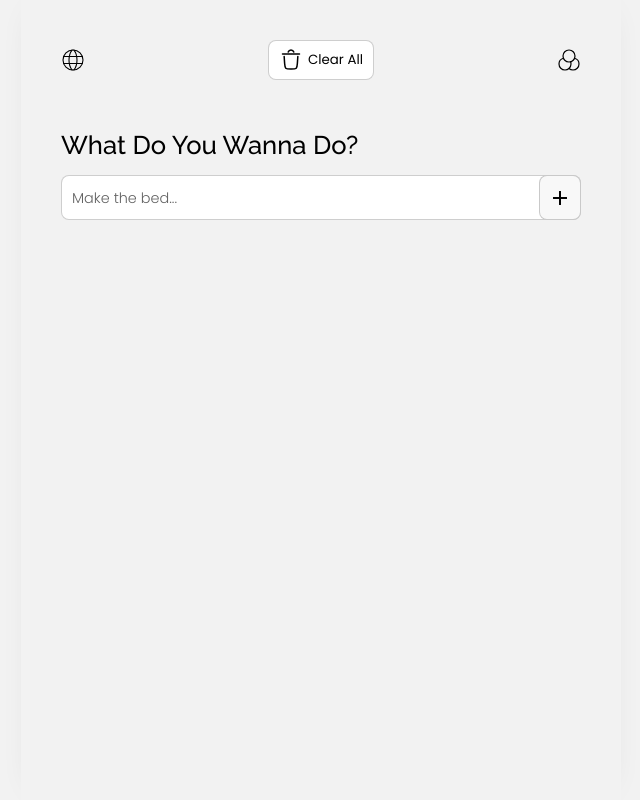
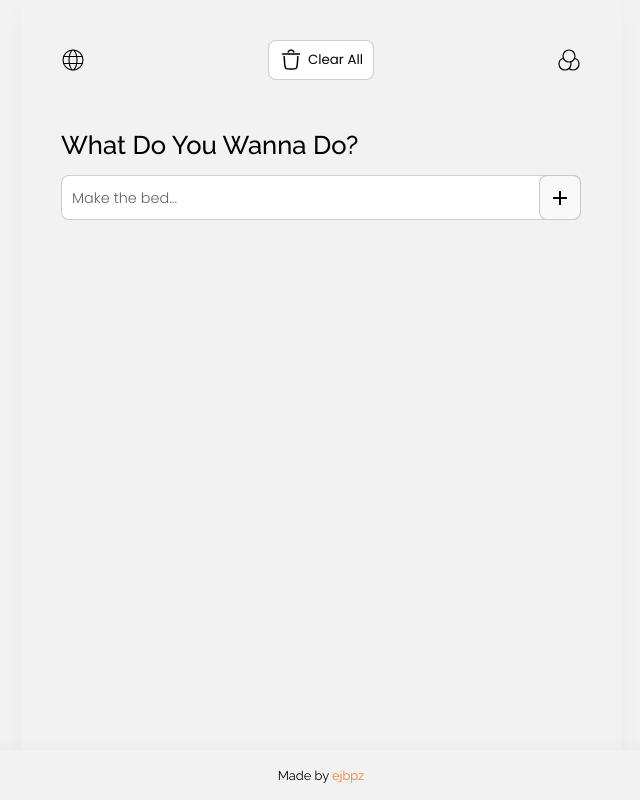
Before and after one commit to ejbpz/ToDo-Project, a plain HTML site: page docs/index.html in a window 1280 px wide. Shown: the whole page, without its empty margins (319-959 px from the left). Drawn offline with Linux system fonts and the light colour scheme.

Commit message:
Adding footer

```diff
--- a/docs/assets/css/styles.css
+++ b/docs/assets/css/styles.css
@@ -275,6 +275,10 @@ button {
 }
 
 /* Completed section */
+.completed {
+  margin-bottom: 25px;
+}
+
 .completed__input-task {
   text-decoration: line-through;
   color: var(--input-task-completed-color);
@@ -336,7 +340,6 @@ button {
   border-radius: 0 0 8px 8px;
 }
 
-
 .details:hover {
   border-radius: 0 8px 0 0;
 }
@@ -353,6 +356,37 @@ button {
   border-radius: var(--border-radius);
 }
 
+/* Footer section */
+.footer {
+  left: 0;
+  bottom: 0;
+  width: 100%;
+  height: 50px;
+  position: fixed;
+  box-shadow: var(--box-shadow);
+  background-color: var(--background-color);
+}
+
+.footer__container {
+  width: 100%;
+  height: 100%;
+  margin: 0 auto;
+  display: flex;
+  max-width: 600px;
+  align-items: center;
+  justify-content: center;
+}
+
+.footer__text {
+  font-size: .8rem;
+  color: var(--text-colors);
+}
+
+.footer__link {
+  text-decoration: none;
+  color: var(--background-elements-hover);
+}
+
 /* Shared pseudo-classes */
 .header__delete:active,
 .header__delete:hover,
--- a/docs/assets/js/dom.js
+++ b/docs/assets/js/dom.js
@@ -84,7 +84,6 @@ export const newTask = (value, id, modifyTask, changeTask, deleteTask, Container
     updateTitles()
   });
 
-
   detailsButton.appendChild(detailsIcon);
   detailsDropdown.appendChild(detailsOption);
   detailsContent.appendChild(detailsButton);
@@ -95,7 +94,5 @@ export const newTask = (value, id, modifyTask, changeTask, deleteTask, Container
   taskContainer.appendChild(detailsContainer);
   taskContainer.appendChild(taskWarning);
 
-  updateTitles()
-
   return taskContainer;
 }
--- a/docs/index.html
+++ b/docs/index.html
@@ -68,6 +68,12 @@
     </div>
   </main>
 
+  <footer class="footer">
+    <div class="footer__container">
+      <p class="footer__text">Made by <a href="https://github.com/ejbpz" class="footer__link">ejbpz</a></p>
+    </div>
+  </footer>
+
   <script src="./assets/js/main.js" type="module"></script>
 </body>
 </html>
--- a/todo-project/assets/css/styles.css
+++ b/todo-project/assets/css/styles.css
@@ -275,6 +275,10 @@ button {
 }
 
 /* Completed section */
+.completed {
+  margin-bottom: 25px;
+}
+
 .completed__input-task {
   text-decoration: line-through;
   color: var(--input-task-completed-color);
@@ -336,7 +340,6 @@ button {
   border-radius: 0 0 8px 8px;
 }
 
-
 .details:hover {
   border-radius: 0 8px 0 0;
 }
@@ -353,6 +356,37 @@ button {
   border-radius: var(--border-radius);
 }
 
+/* Footer section */
+.footer {
+  left: 0;
+  bottom: 0;
+  width: 100%;
+  height: 50px;
+  position: fixed;
+  box-shadow: var(--box-shadow);
+  background-color: var(--background-color);
+}
+
+.footer__container {
+  width: 100%;
+  height: 100%;
+  margin: 0 auto;
+  display: flex;
+  max-width: 600px;
+  align-items: center;
+  justify-content: center;
+}
+
+.footer__text {
+  font-size: .8rem;
+  color: var(--text-colors);
+}
+
+.footer__link {
+  text-decoration: none;
+  color: var(--background-elements-hover);
+}
+
 /* Shared pseudo-classes */
 .header__delete:active,
 .header__delete:hover,
--- a/todo-project/assets/js/dom.js
+++ b/todo-project/assets/js/dom.js
@@ -84,7 +84,6 @@ export const newTask = (value, id, modifyTask, changeTask, deleteTask, Container
     updateTitles()
   });
 
-
   detailsButton.appendChild(detailsIcon);
   detailsDropdown.appendChild(detailsOption);
   detailsContent.appendChild(detailsButton);
@@ -95,7 +94,5 @@ export const newTask = (value, id, modifyTask, changeTask, deleteTask, Container
   taskContainer.appendChild(detailsContainer);
   taskContainer.appendChild(taskWarning);
 
-  updateTitles()
-
   return taskContainer;
 }
```
Also changed, not shown: todo-project/index.html (+6 -0 lines).
